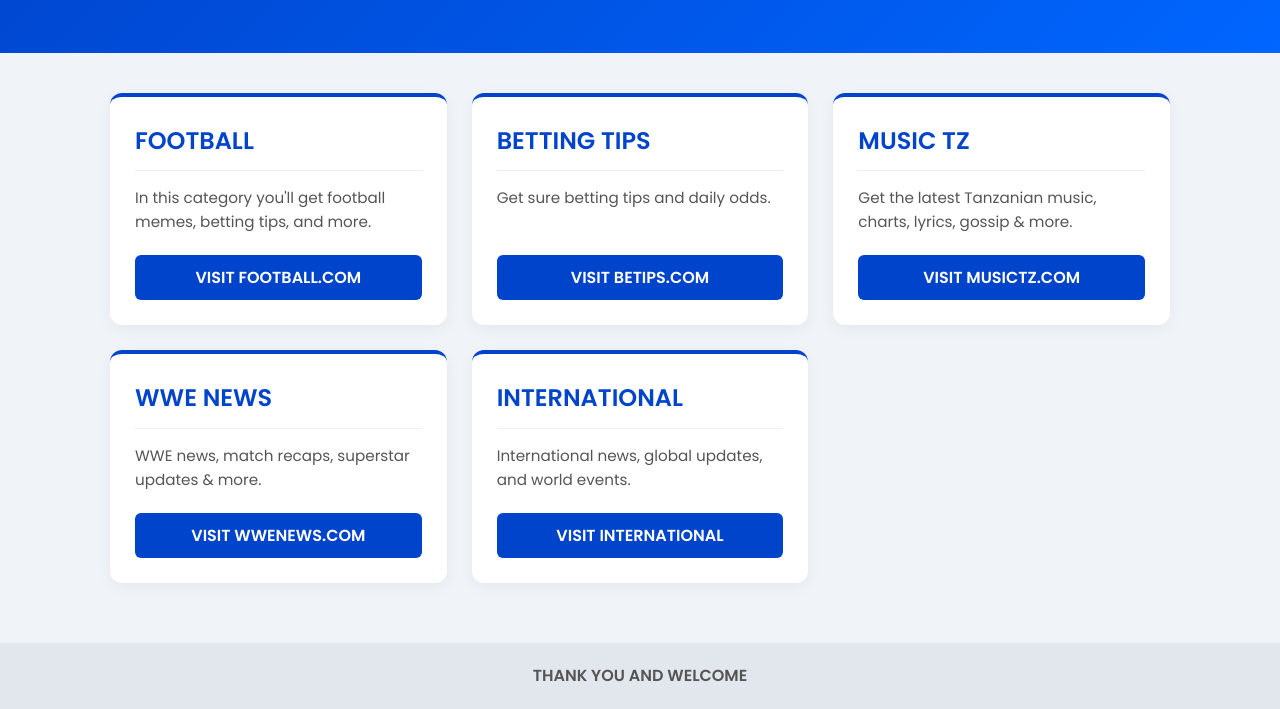
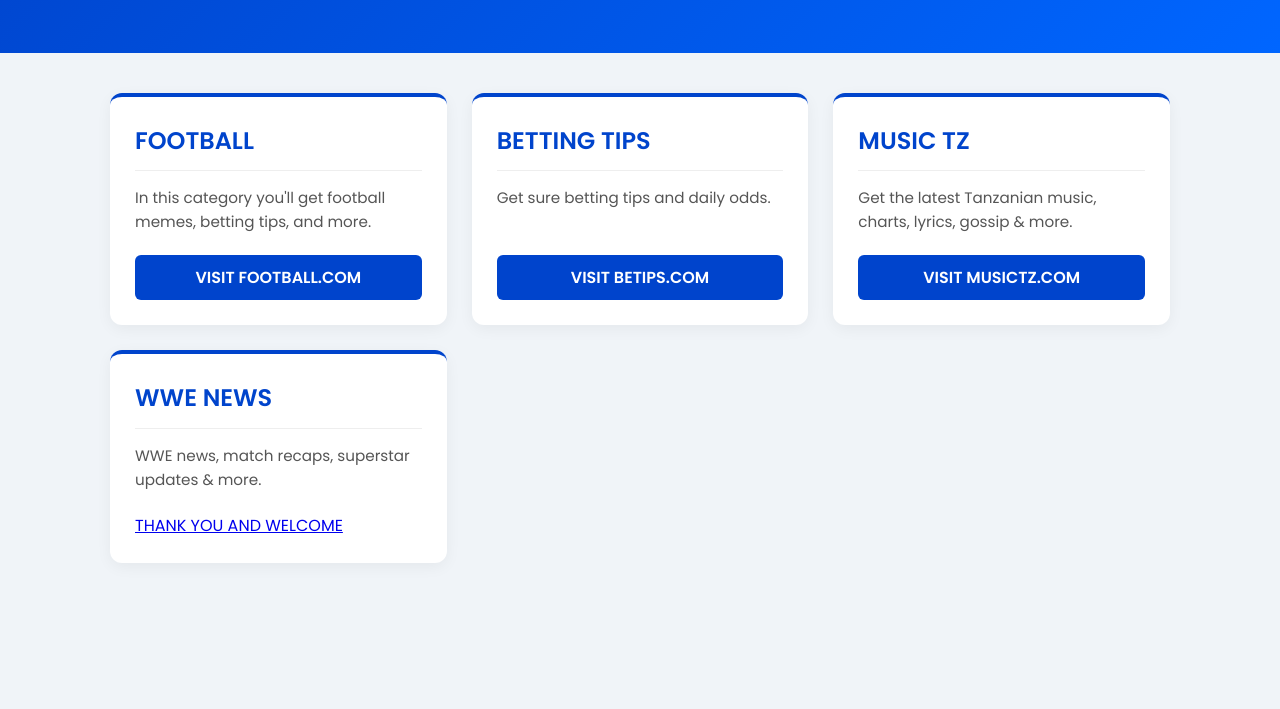
Before and after one commit to nestorypalmer-cpu/Many-In_One-website, a plain HTML site: page index.html in a window 1280 px wide. Shown: the part 143-852 px from the top of the page. After the commit the page ends 800 px from the top, so only its background shows below. Drawn offline with Linux system fonts and the light colour scheme.

Commit message:
Refactor index.html by removing INTERNATIONAL section
Removed the INTERNATIONAL section and updated link case.

```diff
--- a/index.html
+++ b/index.html
@@ -153,20 +153,10 @@
         <h2>WWE NEWS</h2>
         <p>WWE news, match recaps, superstar updates & more.</p>
       </div>
-      <a href="WWE.HTML" class="btn">VISIT WWENEWS.COM</a>
+      <a href="WWE.html" class="btn>VISIT WWENEWS.COM</a>
     </div>
 
-    <div class="category-card">
-      <div>
-        <h2>INTERNATIONAL</h2>
-        <p>International news, global updates, and world events.</p>
-      </div>
-      <a href="international.HTML" class="btn">VISIT INTERNATIONAL</a>
-    </div>
-
-  </main>
-
-  <footer>
+     <footer>
     THANK YOU AND WELCOME
   </footer>
 
```
